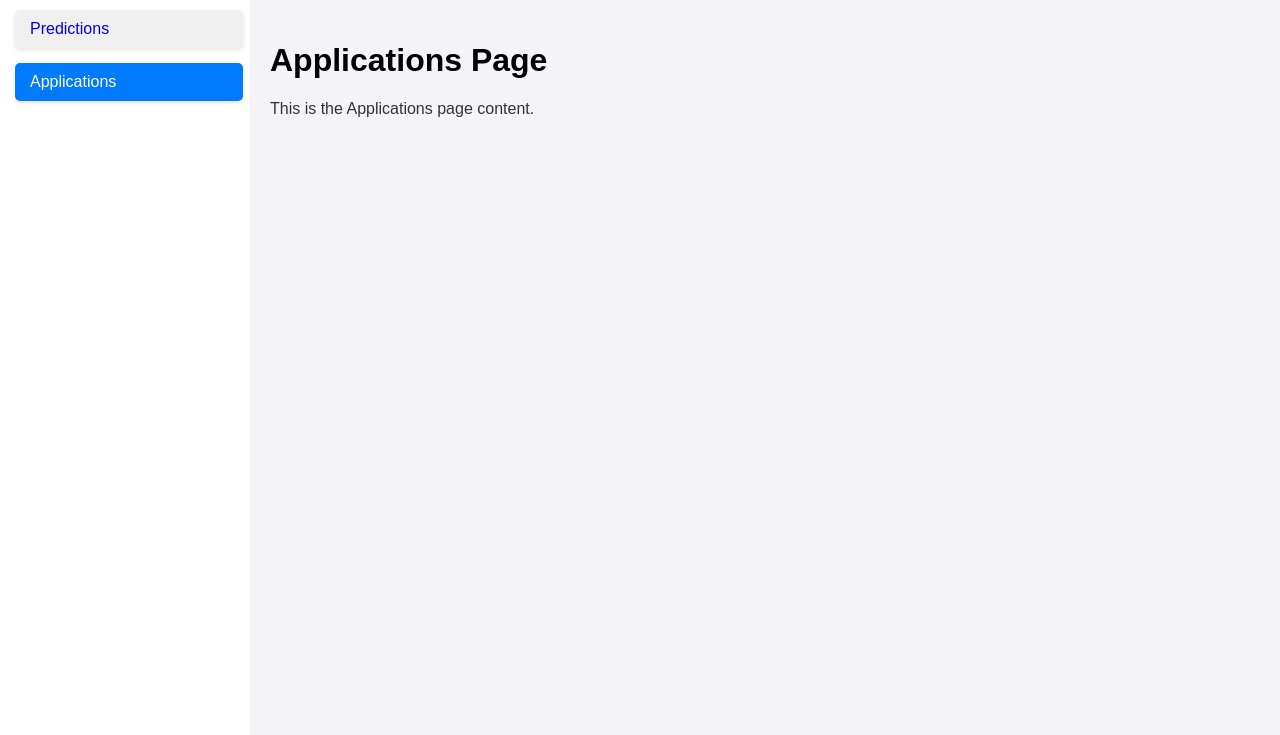
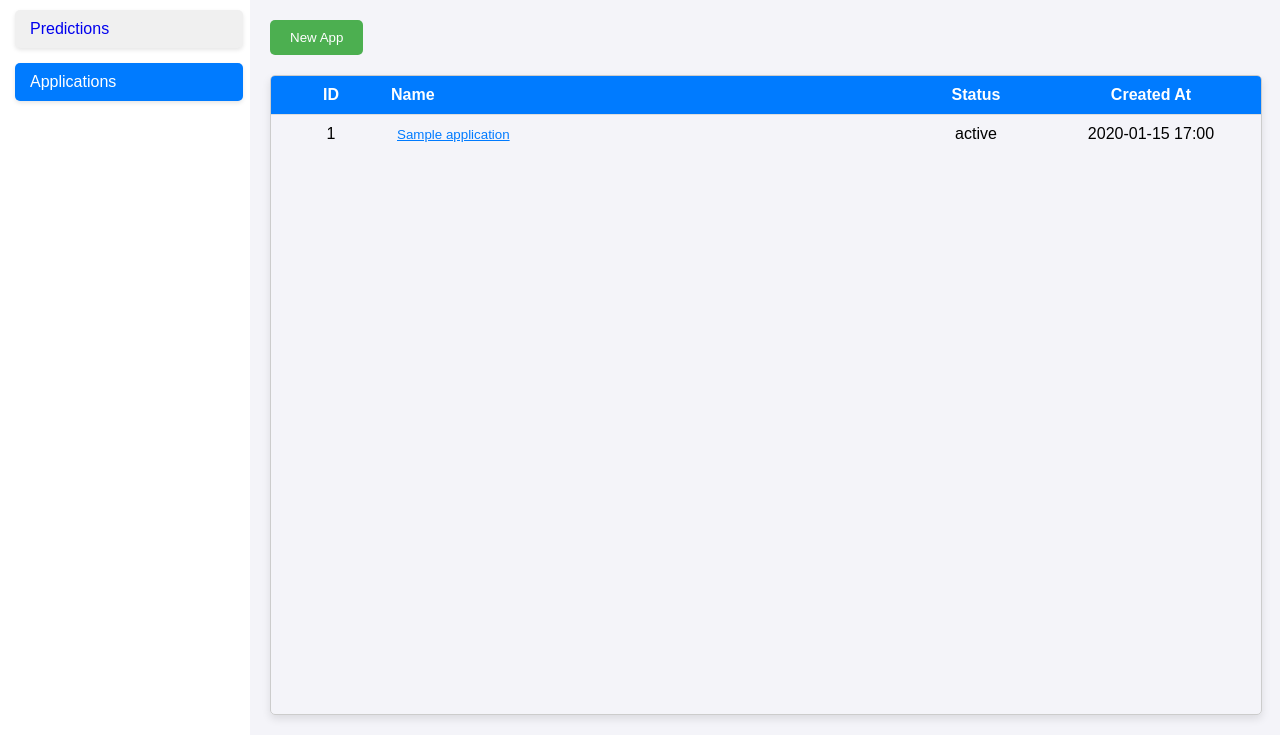
Before and after one commit to nnminh-sam/violence-prediction-service, a Django app: page /services/applications/ in a window 1280 px wide. Shown: the part 65-800 px from the top of the page. Run offline with Django 5.2, Linux system fonts and the light colour scheme; a user stored in the database is signed in; tables that the repository leaves empty hold one stand-in row (values such as "Sample post").

Commit message:
update: added application table UI and CSS

```diff
--- a/predicter/models.py
+++ b/predicter/models.py
@@ -3,7 +3,7 @@ from django.db import models
 from django.contrib.auth.models import User
 
 
-class Applications(models.Model):
+class Application(models.Model):
     STATUS_CHOICES = [
         ('active', 'Active'),
         ('inactive', 'Inactive'),
@@ -41,6 +41,7 @@ class Media(models.Model):
     resolution = models.CharField(max_length=50, null=True, blank=True)
     result = models.CharField(max_length=12, choices=RESULT_CHOICES, default='undefined')
     user = models.ForeignKey(User, on_delete=models.CASCADE, related_name="media")
+    application = models.ForeignKey(Application, null=True, blank=True, on_delete=models.SET_NULL, related_name="media")
     created_at = models.DateTimeField(default=timezone.now)
     deleted_at = models.DateTimeField(null=True, blank=True)
 
--- a/predicter/views.py
+++ b/predicter/views.py
@@ -1,10 +1,14 @@
 import os
 import uuid
+import ffmpeg
+
 from django.conf import settings
 from django.shortcuts import render
 from django.contrib.auth.decorators import login_required
-from .models import Media
-import ffmpeg
+from django.core.paginator import Paginator
+from django.utils import timezone
+
+from .models import Media, Application
 from .services import frames_extraction, predict_video
 
 @login_required
@@ -74,5 +78,8 @@ def predict_view(request):
 
 @login_required
 def applications_view(request):
-    print("called applications_view")
-    return render(request, 'application.html')
+    applications = Application.objects.all()
+    paginator = Paginator(applications, 10)
+    page_number = request.GET.get('page')
+    page_obj = paginator.get_page(page_number)
+    return render(request, 'application.html', context={'applications': page_obj})
--- /dev/null
+++ b/static/predicter/application.css
@@ -0,0 +1,145 @@
+.user-application-container {
+    margin: 0 auto;
+    display: flex;
+    flex-direction: column;
+    height: 100%;
+}
+
+.application-table {
+    display: flex;
+    flex-direction: column;
+    border: 1px solid #ccc;
+    border-radius: 5px;
+    overflow: hidden;
+    box-shadow: 0 4px 8px rgba(0, 0, 0, 0.1);
+}
+
+.new-app-btn {
+    display: inline-block;
+    padding: 10px 20px;
+    background-color: #4CAF50;
+    color: white;
+    border: none;
+    border-radius: 5px;
+    cursor: pointer;
+    margin-bottom: 20px;
+}
+
+.new-app-btn:hover {
+    background-color: #45a049;
+}
+
+.application-table {
+    width: 100%;
+    height: 100%;
+    border: 1px solid #ccc;
+    border-radius: 5px;
+    overflow: hidden;
+    box-shadow: 0 4px 8px rgba(0, 0, 0, 0.1);
+}
+
+.table-header {
+    display: flex;
+    background-color: #007bff;
+    font-weight: bold;
+    text-align: left;
+    padding: 10px;
+    flex-shrink: 0;
+    color: #fff;
+}
+
+.table-content {
+    flex: 1;
+    overflow-y: auto;
+    overflow-x: hidden;
+}
+
+.table-row {
+    display: flex;
+    padding: 10px;
+    border-top: 1px solid #ddd;
+    transition: background-color 0.3s;
+}
+
+.table-row:hover {
+    background-color: #f9f9f9;
+}
+
+.header-item:nth-child(1),
+.row-item:nth-child(1),
+.header-item:nth-child(3),
+.row-item:nth-child(3),
+.header-item:nth-child(4),
+.row-item:nth-child(4) {
+    flex: 0 0 auto;
+    width: 100px;
+    text-align: center;
+}
+
+.header-item:nth-child(3),
+.row-item:nth-child(3) {
+    width: 150px;
+    text-align: center;
+}
+
+.header-item:nth-child(4),
+.row-item:nth-child(4) {
+    width: 200px;
+    text-align: center;
+}
+
+.header-item:nth-child(2),
+.row-item:nth-child(2) {
+    flex: 1;
+    text-align: left;
+    padding-left: 10px;
+}
+
+.header-item, .row-item {
+    flex: 1;
+    text-align: center;
+}
+
+.app-detail-btn {
+    background: none;
+    border: none;
+    color: #007BFF;
+    text-decoration: underline;
+    cursor: pointer;
+}
+
+.app-detail-btn:hover {
+    color: #0056b3;
+}
+
+.no-data {
+    text-align: center;
+    padding: 20px;
+    color: #777;
+}
+
+.pagination {
+    text-align: center;
+    flex-shrink: 0;
+    margin-top: auto;
+}
+
+.pagination button {
+    padding: 5px 10px;
+    background-color: #007BFF;
+    color: white;
+    border: none;
+    border-radius: 5px;
+    cursor: pointer;
+    margin: 0 5px;
+}
+
+.pagination button:hover {
+    background-color: #0056b3;
+}
+
+.pagination span {
+    display: inline-block;
+    margin: 0 10px;
+    font-weight: bold;
+}
--- a/templates/application.html
+++ b/templates/application.html
@@ -3,6 +3,46 @@
 {% block title %}Applications{% endblock %}
 
 {% block content %}
-<h1>Applications Page</h1>
-<p>This is the Applications page content.</p>
+<div class="user-application-container">
+    <div>
+        <button class="new-app-btn">New App</button>
+    </div>
+    <div class="application-table">
+        <div class="table-header">
+            <div class="header-item">ID</div>
+            <div class="header-item">Name</div>
+            <div class="header-item">Status</div>
+            <div class="header-item">Created At</div>
+        </div>
+
+        <div class="table-content">
+            {% for application in applications %}
+            <div class="table-row">
+                <div class="row-item">{{ application.id }}</div>
+                <div class="row-item">
+                    <button class="app-detail-btn">
+                        {{ application.name }}
+                    </button>
+                </div>
+                <div class="row-item">{{ application.status }}</div>
+                <div class="row-item">{{ application.created_at|date:"Y-m-d H:i" }}</div>
+            </div>
+            {% empty %}
+            <div class="no-data">No applications found.</div>
+            {% endfor %}
+        </div>
+
+        {% if applications.has_other_pages %}
+        <div class="pagination">
+            {% if applications.has_previous %}
+            <button onclick="window.location.href='?page={{ applications.previous_page_number }}'">Previous</button>
+            {% endif %}
+            <span>Page {{ applications.number }} of {{ applications.paginator.num_pages }}</span>
+            {% if applications.has_next %}
+            <button onclick="window.location.href='?page={{ applications.next_page_number }}'">Next</button>
+            {% endif %}
+        </div>
+        {% endif %}
+    </div>
+</div>
 {% endblock %}
--- a/templates/base.html
+++ b/templates/base.html
@@ -6,6 +6,7 @@
     <meta name="viewport" content="width=device-width, initial-scale=1.0">
     <link rel="stylesheet" href="{% static 'system/base.css' %}">
     <link rel="stylesheet" href="{% static 'predicter/predict.css' %}">
+    <link rel="stylesheet" href="{% static 'predicter/application.css' %}">
     <link rel="stylesheet" href="https://cdnjs.cloudflare.com/ajax/libs/font-awesome/6.0.0/css/all.min.css">
     <title>{% block title %}Violence Prediction{% endblock %}</title>
 </head>
```
Also changed, not shown: predicter/migrations/0005_media_application.py (added).
